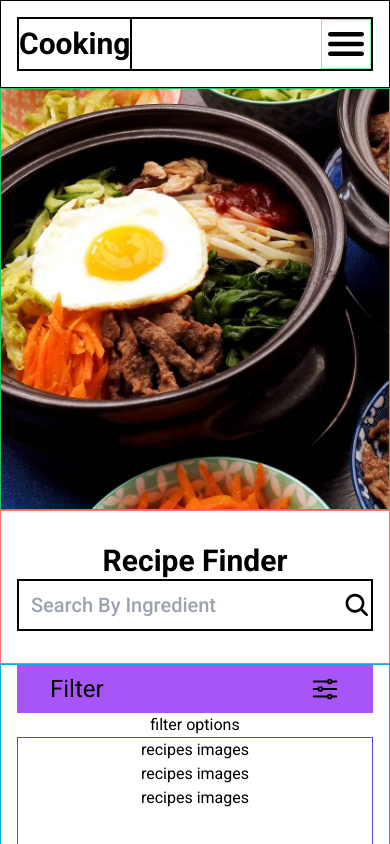
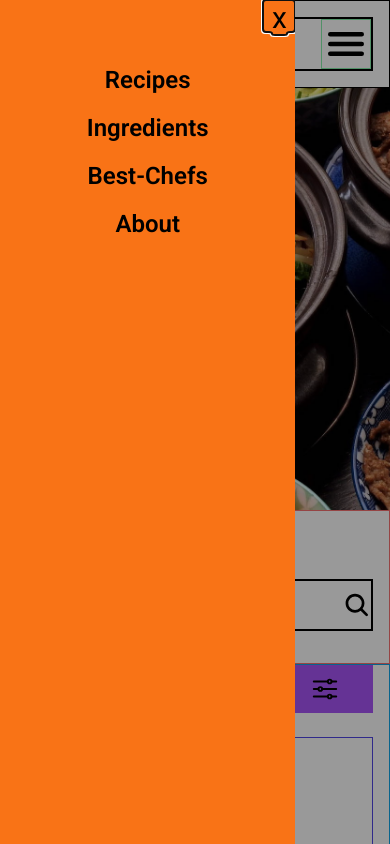
Before and after one commit to creativeplot/recipe-Finder, a React (Vite) app: page / in a window 390 px wide. Both pictures are taken after a click on the button "Menu Closed". Shown: the top 844 px of the page. Built offline with nearby package versions, Linux system fonts and the light colour scheme; a web font is replaced by a local one.

Commit message:
basic-mobile-menu

```diff
--- a/src/components/Hero.tsx
+++ b/src/components/Hero.tsx
@@ -5,7 +5,7 @@ import { IoSearch } from "react-icons/io5";
 const Hero = () => {
   return (
     <div className="flex flex-col">
-    <figure className="h-[50vh] border border-solid border-green-500">
+    <figure className="h-[50vh]">
       <img
       src={HeroImg}
       alt="Food-With-Eggs"
--- a/src/components/NavBar.tsx
+++ b/src/components/NavBar.tsx
@@ -1,7 +1,58 @@
 import { IoMenu } from "react-icons/io5";
+import { useState, useRef, useEffect } from "react";
 
 const NavBar = () => {
+
+    const [isOpen, setIsOpen] = useState(false)
+
+    const [openSubMenu, setOpenSubMenu] = useState<string | null>(null)
+
+    const menuButtonRef = useRef<HTMLButtonElement | null>(null)
+
+    const drawerRef = useRef<HTMLElement | null>(null)
+
+    // open/close Drawer side effects
+    useEffect(() => {
+
+        const closeDrawerKey = (e:KeyboardEvent) => {
+
+            if(e.key === 'Escape') {
+                e.preventDefault()
+                setIsOpen(false)
+            }
+        }
+
+        if(isOpen) {
+
+            document.addEventListener('keydown', closeDrawerKey)
+            document.body.style.overflowY = 'hidden'
+
+            const firstFocusedElement = drawerRef.current?.querySelector<HTMLElement>('button, a')
+
+            firstFocusedElement && firstFocusedElement.focus()
+
+        } else {
+
+            document.body.style.overflowY = ''
+            document.removeEventListener('keydown', closeDrawerKey)
+
+            menuButtonRef.current && menuButtonRef.current.focus()
+        }
+
+        return () => {
+
+            document.body.style.overflowY = ''
+            document.removeEventListener('keydown', closeDrawerKey)
+        }
+
+    },[isOpen])
+
+    const activateSubMenu = (dropDownName: string) => {
+        setOpenSubMenu(openSubMenu === dropDownName ? null: dropDownName)
+    }
+
   return (
+    <>
     <header className="border border-solid border-black w-full flex justify-between items-center px-4 py-4">
         <nav className="border border-solid border-black flex w-full">
             <div className="border border-solid border-black flex items-center text-3xl">
@@ -14,12 +65,83 @@ const NavBar = () => {
                 <p>About</p>
             </div>
             <div className="border border-solid border-black flex items-center max-sm:flex-1 max-sm:justify-end sm:hidden">
-            <button className="border border-solid border-green-300 text-5xl">
+            <button
+            aria-controls="mobile-nav"
+            aria-expanded={isOpen}
+            aria-label={isOpen ? "Menu Open" : "Menu Closed"}
+            className="border border-solid border-green-300 text-5xl"
+            ref={menuButtonRef}
+            onClick={() => {
+                setIsOpen((open) => !open)
+            }}>
                 <IoMenu/>
             </button>
             </div>
         </nav>
     </header>
+
+    {isOpen &&
+    <div>
+        <div
+        aria-hidden="true"
+        className="bg-black absolute inset-0 bg-opacity-40"
+        onClick={() => {
+            setIsOpen(false)
+        }}/>
+    <aside
+    ref={drawerRef}
+    id="mobile-nav"
+    role="dialog"
+    aria-modal="true"
+    className="bg-orange-500 w-[35vh] h-[100vh] fixed inset-0 overflow-auto"
+    >
+    <nav className="flex flex-col items-end">
+        <button className="text-3xl w-8 h-8" onClick={() => {
+            setIsOpen(false)
+        }}>x</button>
+        <ul className="flex flex-col items-center gap-y-4 mt-8 w-full">
+            <li>
+            <button onClick={() => {
+                activateSubMenu('recipes')
+            }}
+            className="text-2xl font-semibold"
+            >Recipes</button>
+            {openSubMenu === 'recipes' && (
+                <p>Something</p>
+            )}
+            </li>
+
+            <li>
+            <button onClick={() => {
+                activateSubMenu('ingredients')
+            }}
+            className="text-2xl font-semibold">Ingredients</button>
+            {openSubMenu === 'ingredients' && (
+                <p>Stuff</p>
+            )}
+            </li>
+
+            <li>
+            <button onClick={() => {
+                activateSubMenu('best-chefs')
+            }}
+            className="text-2xl font-semibold">Best-Chefs</button>
+            {openSubMenu === 'best-chefs' && (
+                <p>Someone</p>
+            )}
+            </li>
+
+            <li>
+            <a href=""
+            className="text-2xl font-semibold">About</a>
+            </li>
+        </ul>
+    </nav>
+    </aside>
+    </div>}
+
+    </>
+
   )
 }
 
--- a/src/rOutput.css
+++ b/src/rOutput.css
@@ -554,20 +554,46 @@ video {
   display: none;
 }
 
+.fixed {
+  position: fixed;
+}
+
+.absolute {
+  position: absolute;
+}
+
+.inset-0 {
+  inset: 0px;
+}
+
+.mx-8 {
+  margin-left: 2rem;
+  margin-right: 2rem;
+}
+
+.mx-4 {
+  margin-left: 1rem;
+  margin-right: 1rem;
+}
+
+.mt-8 {
+  margin-top: 2rem;
+}
+
+.mt-4 {
+  margin-top: 1rem;
+}
+
 .flex {
   display: flex;
 }
 
-.h-10 {
-  height: 2.5rem;
+.hidden {
+  display: none;
 }
 
-.h-16 {
-  height: 4rem;
-}
-
-.h-\[30vh\] {
-  height: 30vh;
+.h-12 {
+  height: 3rem;
 }
 
 .h-\[40vh\] {
@@ -582,8 +608,24 @@ video {
   height: 100%;
 }
 
-.h-12 {
-  height: 3rem;
+.h-20 {
+  height: 5rem;
+}
+
+.h-\[100vh\] {
+  height: 100vh;
+}
+
+.h-\[100\%\] {
+  height: 100%;
+}
+
+.h-\[120vh\] {
+  height: 120vh;
+}
+
+.h-8 {
+  height: 2rem;
 }
 
 .max-h-full {
@@ -594,6 +636,34 @@ video {
   width: 100%;
 }
 
+.w-\[20vh\] {
+  width: 20vh;
+}
+
+.w-\[30vh\] {
+  width: 30vh;
+}
+
+.w-\[35vh\] {
+  width: 35vh;
+}
+
+.w-\[40vh\] {
+  width: 40vh;
+}
+
+.w-12 {
+  width: 3rem;
+}
+
+.w-4 {
+  width: 1rem;
+}
+
+.w-8 {
+  width: 2rem;
+}
+
 .cursor-pointer {
   cursor: pointer;
 }
@@ -602,8 +672,16 @@ video {
   flex-direction: column;
 }
 
+.items-end {
+  align-items: flex-end;
+}
+
 .items-center {
   align-items: center;
+}
+
+.justify-end {
+  justify-content: flex-end;
 }
 
 .justify-center {
@@ -614,38 +692,29 @@ video {
   justify-content: space-between;
 }
 
-.gap-x-16 {
-  -moz-column-gap: 4rem;
-       column-gap: 4rem;
+.gap-x-5 {
+  -moz-column-gap: 1.25rem;
+       column-gap: 1.25rem;
 }
 
-.gap-y-16 {
-  row-gap: 4rem;
+.gap-y-4 {
+  row-gap: 1rem;
+}
+
+.gap-y-8 {
+  row-gap: 2rem;
+}
+
+.gap-y-10 {
+  row-gap: 2.5rem;
 }
 
 .gap-y-12 {
   row-gap: 3rem;
 }
 
-.gap-y-8 {
-  row-gap: 2rem;
-}
-
-.gap-y-4 {
-  row-gap: 1rem;
-}
-
-.gap-x-5 {
-  -moz-column-gap: 1.25rem;
-       column-gap: 1.25rem;
-}
-
-.gap-y-2 {
-  row-gap: 0.5rem;
-}
-
-.gap-y-1 {
-  row-gap: 0.25rem;
+.overflow-auto {
+  overflow: auto;
 }
 
 .border {
@@ -696,14 +765,32 @@ video {
   background-color: rgb(168 85 247 / var(--tw-bg-opacity, 1));
 }
 
+.bg-black {
+  --tw-bg-opacity: 1;
+  background-color: rgb(0 0 0 / var(--tw-bg-opacity, 1));
+}
+
+.bg-orange-500 {
+  --tw-bg-opacity: 1;
+  background-color: rgb(249 115 22 / var(--tw-bg-opacity, 1));
+}
+
+.bg-opacity-10 {
+  --tw-bg-opacity: 0.1;
+}
+
+.bg-opacity-40 {
+  --tw-bg-opacity: 0.4;
+}
+
 .object-cover {
   -o-object-fit: cover;
      object-fit: cover;
 }
 
-.px-5 {
-  padding-left: 1.25rem;
-  padding-right: 1.25rem;
+.px-4 {
+  padding-left: 1rem;
+  padding-right: 1rem;
 }
 
 .px-8 {
@@ -711,24 +798,14 @@ video {
   padding-right: 2rem;
 }
 
-.py-5 {
-  padding-top: 1.25rem;
-  padding-bottom: 1.25rem;
+.py-4 {
+  padding-top: 1rem;
+  padding-bottom: 1rem;
 }
 
 .py-8 {
   padding-top: 2rem;
   padding-bottom: 2rem;
-}
-
-.px-4 {
-  padding-left: 1rem;
-  padding-right: 1rem;
-}
-
-.py-4 {
-  padding-top: 1rem;
-  padding-bottom: 1rem;
 }
 
 .text-center {
```
Also changed, not shown: src/components/Drawer.tsx (added, +9 -0 lines).
